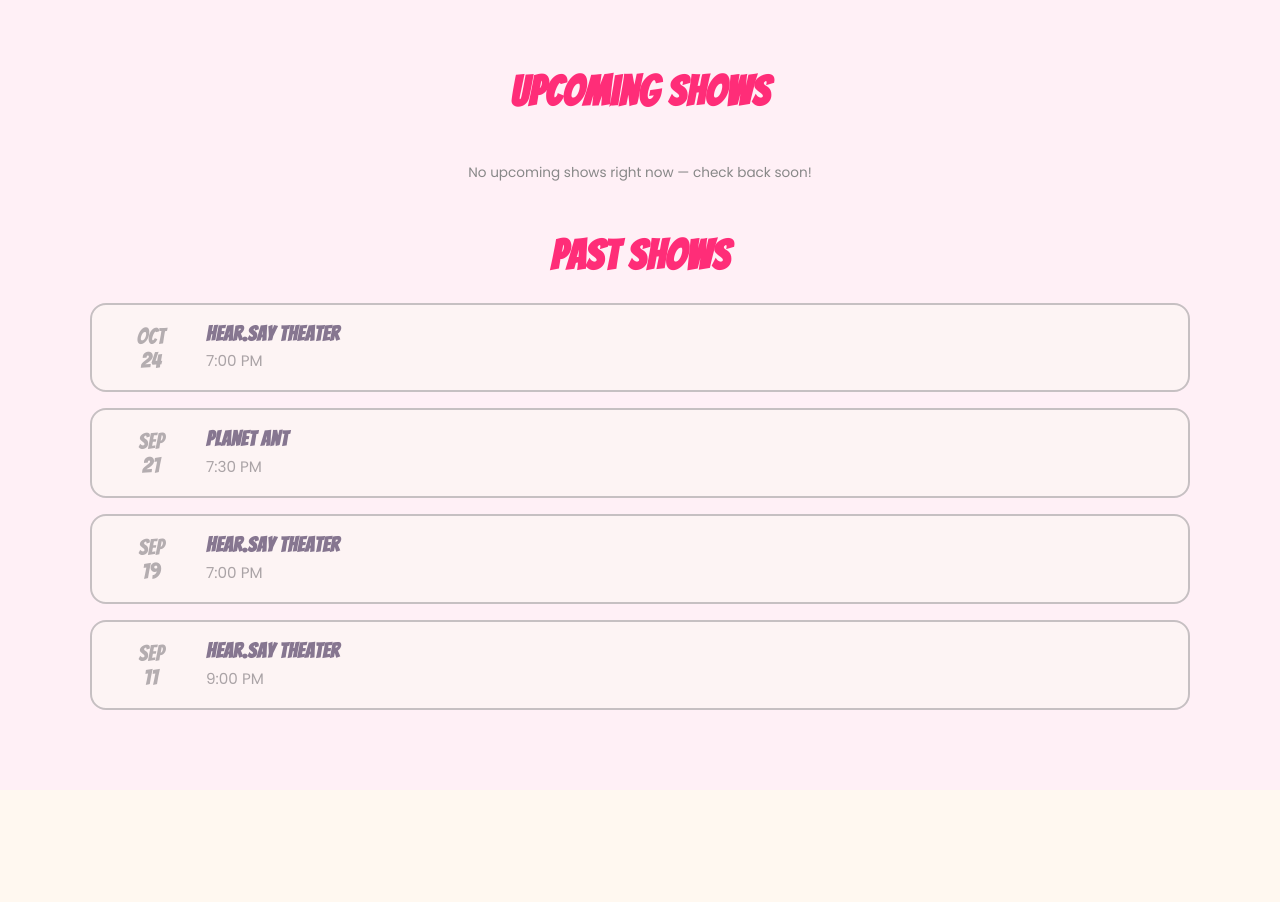
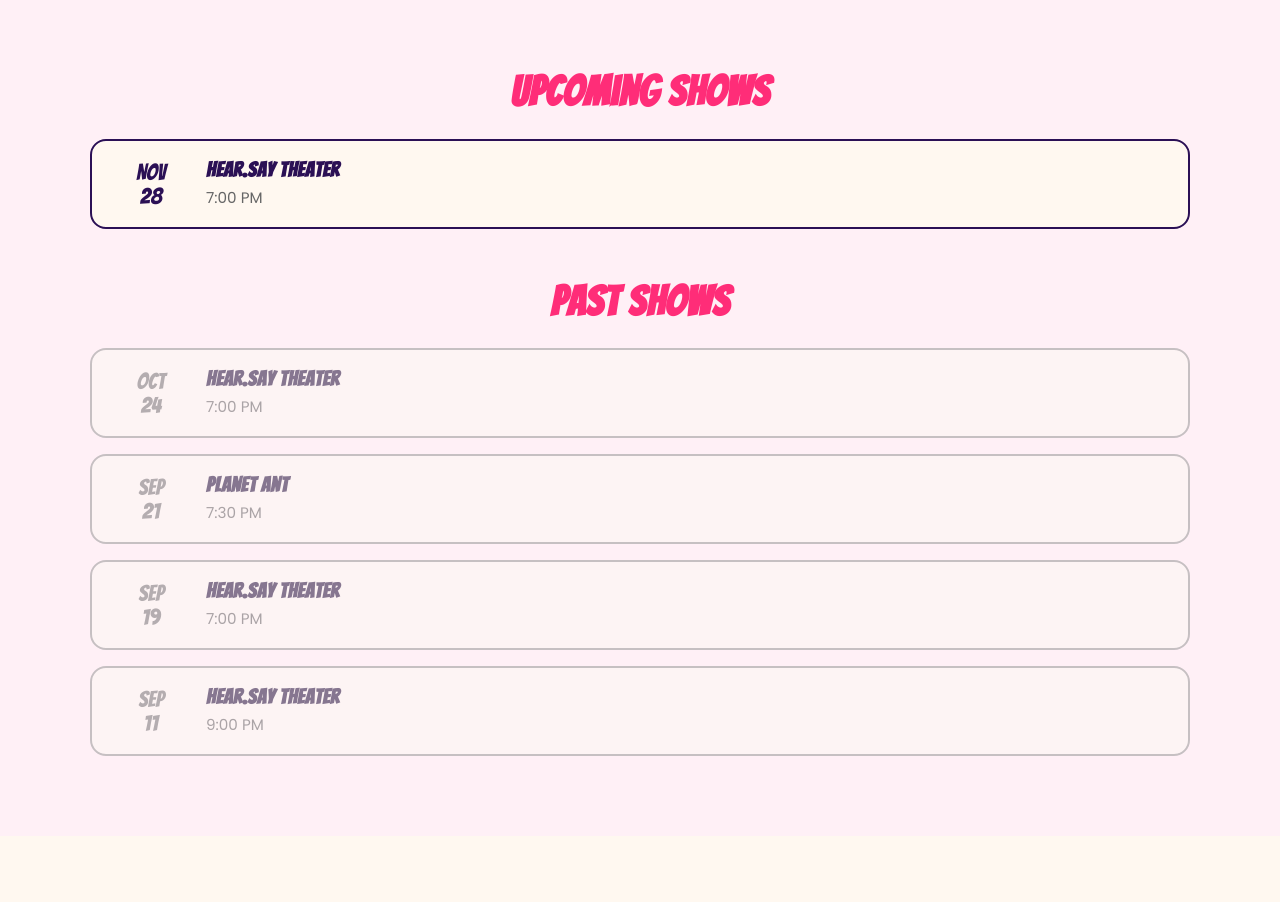
Before and after one commit to Hannagh/goodtimemachine, a plain HTML site: page index.html in a window 1280 px wide. Shown: the part 1280-2182 px from the top of the page. Drawn offline with Linux system fonts and the light colour scheme.

Commit message:
Add Nov 28 show at Hear.Say Theater
Co-Authored-By: Claude Sonnet 5.5 <noreply@anthropic.com>

```diff
--- a/index.html
+++ b/index.html
@@ -82,6 +82,13 @@
         <p>7:00 PM</p>
       </div>
       <a href="https://www.crowdwork.com/e/saturday-night-improv-double-header?date=2026-10-24T19:00:00" class="btn btn-small" target="_blank" rel="noopener">Get Tickets</a>
+    </li>
+    <li class="show-card" data-datetime="2026-11-28T19:00:00">
+      <div class="show-date">NOV<br>28</div>
+      <div class="show-info">
+        <h3>Hear.Say Theater</h3>
+        <p>7:00 PM</p>
+      </div>
     </li>
   </ul>
   <p class="section-note" id="noUpcomingNote" hidden>No upcoming shows right now — check back soon!</p>
```
Also changed, not shown: headshot-originals/katie_photo_2.jpg (added).
